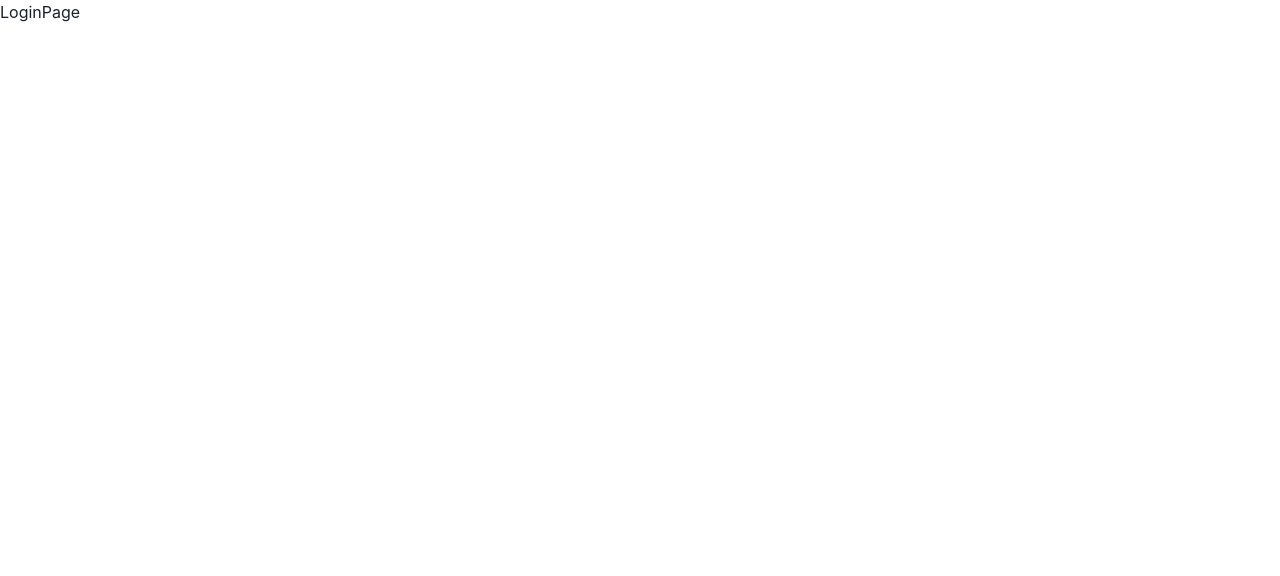
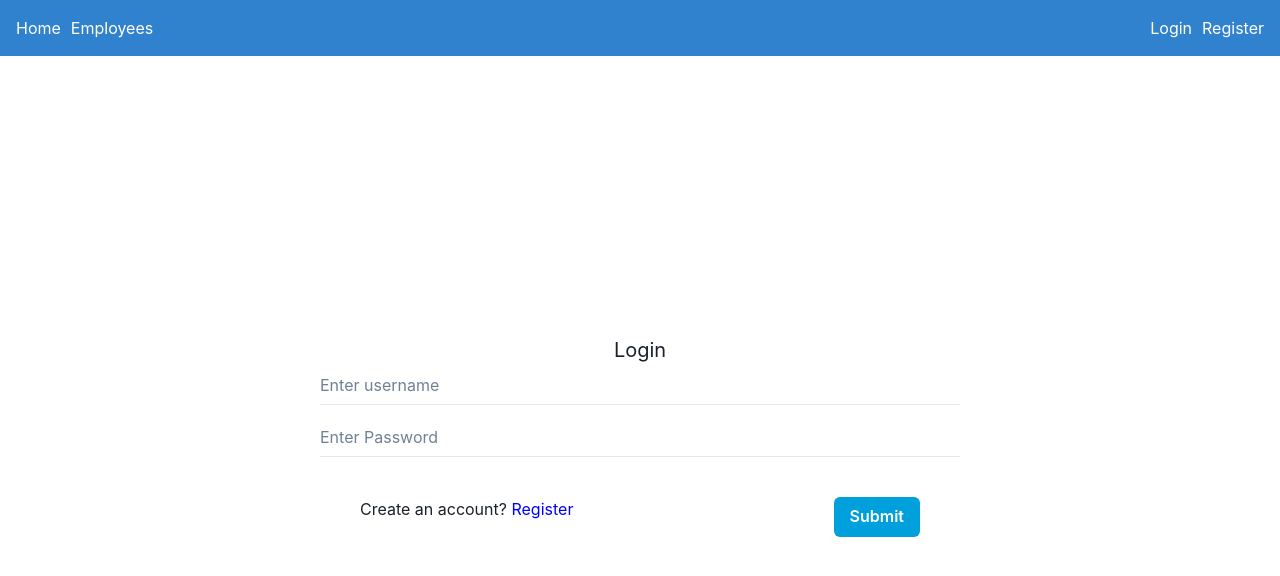
Before and after one commit to Ankit-Mishra07/revision_module, a React (Vite) app in the folder Mock-8/client/: page /login in a window 1280 px wide. Shown: the top 576 px of the page. Built offline with nearby package versions, Linux system fonts and the light colour scheme.

Commit message:
Navbar and Login functionality created with redux store

```diff
--- a/Mock-8/client/src/App.jsx
+++ b/Mock-8/client/src/App.jsx
@@ -2,14 +2,17 @@ import { ChakraProvider } from "@chakra-ui/react";
 import { useState } from "react";
 import { BrowserRouter } from "react-router-dom";
 import Routing from "./Routes/Routing";
-
+import { Provider as ReduxProvider } from "react-redux";
+import { store } from "./Redux/store";
 function App() {
   return (
     <>
       <BrowserRouter>
-        <ChakraProvider>
-          <Routing />
-        </ChakraProvider>
+        <ReduxProvider store={store}>
+          <ChakraProvider>
+            <Routing />
+          </ChakraProvider>
+        </ReduxProvider>
       </BrowserRouter>
     </>
   );
--- a/Mock-8/client/src/Pages/Home.jsx
+++ b/Mock-8/client/src/Pages/Home.jsx
@@ -1,15 +1,53 @@
-import React, { useEffect } from "react";
+import { Box, Heading } from "@chakra-ui/react";
+import React, { useEffect, useState } from "react";
+import { useSelector } from "react-redux";
 import { useNavigate } from "react-router-dom";
 import { getLocal } from "../utils/localUtil";
 
 const Home = () => {
   const navigate = useNavigate();
+  const { userInfo, success, error } = useSelector(
+    (state) => state.registerState
+  );
+  const [user, setUser] = useState();
   useEffect(() => {
-    if (!getLocal("mockUser")) {
+    if (!userInfo) {
       navigate("/login");
+    } else {
+      setUser(userInfo);
     }
   }, []);
-  return <div>Home</div>;
+  return (
+    <Box
+      style={{
+        display: "flex",
+        justifyContent: "center",
+        alignItems: "center",
+        width: "100%",
+        height: "100vh",
+        flexDirection: "column",
+      }}
+    >
+      <Heading fontSize="xl" marginBottom={20} textAlign="center">
+        My Profile
+      </Heading>
+      <Box
+        width={"50%"}
+        style={{
+          boxShadow:
+            " rgba(50, 50, 93, 0.25) 0px 13px 27px -5px, rgba(0, 0, 0, 0.3) 0px 8px 16px -8px",
+          padding: 20,
+          boxSizing: "border-box",
+        }}
+      >
+        <Box>Name : {user?.name}</Box>
+        <Box>Mobile no. : {user?.mobile}</Box>
+        <Box>Username : {user?.username}</Box>
+        <Box>Email : {user?.email}</Box>
+        <Box>Description : {user?.description}</Box>
+      </Box>
+    </Box>
+  );
 };
 
 export default Home;
--- a/Mock-8/client/src/Pages/LoginPage.jsx
+++ b/Mock-8/client/src/Pages/LoginPage.jsx
@@ -1,9 +1,68 @@
-import React from 'react'
+import React from "react";
+import { useEffect } from "react";
+import { useDispatch, useSelector } from "react-redux";
+import { useNavigate } from "react-router-dom";
+import { toast } from "react-toastify";
+import Login from "../components/Login";
+import { registerSuccess } from "../Redux/Actions/userAction";
 
 const LoginPage = () => {
+  const { userInfo, success, error } = useSelector(
+    (state) => state.registerState
+  );
+  const navigate = useNavigate();
+  const dispatch = useDispatch();
+  useEffect(() => {
+    if (userInfo) {
+      navigate("/");
+    }
+  });
+
+  const handleSubmit = (payload) => {
+    fetch("https://masai-api-mocker.herokuapp.com/auth/login", {
+      method: "POST",
+      body: JSON.stringify(payload),
+      headers: {
+        "Content-Type": "application/json",
+      },
+    })
+      .then((res) => res.json())
+      .then((res) => {
+        if (res.error === false) {
+          FetchUser(res.token, payload.username);
+        } else {
+          toast("wrong credential");
+        }
+      });
+  };
+  const FetchUser = async (token, username) => {
+    await fetch(`https://masai-api-mocker.herokuapp.com/user/${username}`, {
+      method: "GET",
+      headers: {
+        Authorization: `Bearer ${token}`,
+        "Content-Type": "application/json",
+      },
+    })
+      .then((res) => res.json())
+      .then((res) => {
+        if (res.message) {
+          toast(res.message);
+        } else {
+          dispatch(registerSuccess(res));
+          navigate("/");
+          toast("Logged in successfully");
+        }
+      })
+      .catch((error) => {
+        toast("Something went wrong");
+      });
+  };
+
   return (
-    <div>LoginPage</div>
-  )
-}
+    <>
+      <Login handleSubmit={handleSubmit} />
+    </>
+  );
+};
 
-export default LoginPage
+export default LoginPage;
--- a/Mock-8/client/src/Pages/RegisterPage.jsx
+++ b/Mock-8/client/src/Pages/RegisterPage.jsx
@@ -9,10 +9,11 @@ import { useNavigate } from "react-router-dom";
 import { toast } from "react-toastify";
 
 import Register from "../components/Register";
-import { setLocal } from "../utils/localUtil";
-
+import { useDispatch } from "react-redux";
+import { registerFail, registerSuccess } from "../Redux/Actions/userAction";
 const RegisterPage = () => {
   const navigate = useNavigate();
+  const dispatch = useDispatch();
   const handleSubmit = (payload) => {
     fetch("https://masai-api-mocker.herokuapp.com/auth/register", {
       method: "POST",
@@ -24,10 +25,11 @@ const RegisterPage = () => {
       .then((res) => res.json())
       .then((res) => {
         if (res.error === false) {
+          dispatch(registerSuccess(payload));
+          toast("Registered Successfully");
           navigate("/login");
-          toast("Registered Successfully");
-          setLocal(payload);
         } else {
+          dispatch(registerFail());
           toast("User already exists plese try with different data");
         }
       });
--- /dev/null
+++ b/Mock-8/client/src/Redux/Actions/userAction.js
@@ -0,0 +1,17 @@
+import {
+  USER_REGISTER_FAIL,
+  USER_REGISTER_SUCCESS,
+} from "../Contants/userContants";
+
+export const registerSuccess = (payload) => {
+  return {
+    type: USER_REGISTER_SUCCESS,
+    payload,
+  };
+};
+
+export const registerFail = () => {
+  return {
+    type: USER_REGISTER_FAIL,
+  };
+};
--- /dev/null
+++ b/Mock-8/client/src/Redux/Contants/userContants.js
@@ -0,0 +1,2 @@
+export const USER_REGISTER_SUCCESS = "USER_REGISTER_SUCCESS";
+export const USER_REGISTER_FAIL = "USER_REGISTER_FAIL";
--- /dev/null
+++ b/Mock-8/client/src/Redux/Reducers/userReducer.js
@@ -0,0 +1,26 @@
+import { getLocal, setLocal } from "../../utils/localUtil";
+import {
+  USER_REGISTER_FAIL,
+  USER_REGISTER_SUCCESS,
+} from "../Contants/userContants";
+const init = {
+  userInfo: getLocal("mockUser") || null,
+};
+export const registerReducer = (state = init, { type, payload }) => {
+  switch (type) {
+    case USER_REGISTER_SUCCESS:
+      setLocal("mockUser", payload);
+      return {
+        userInfo: payload,
+        success: true,
+        error: false,
+      };
+    case USER_REGISTER_FAIL:
+      return {
+        error: true,
+        success: false,
+      };
+    default:
+      return state;
+  }
+};
--- /dev/null
+++ b/Mock-8/client/src/Redux/store.js
@@ -0,0 +1,8 @@
+import { combineReducers, createStore } from "redux";
+import { registerReducer } from "./Reducers/userReducer";
+
+const rootReducer = combineReducers({
+  registerState: registerReducer,
+});
+
+export const store = createStore(rootReducer);
--- a/Mock-8/client/src/Routes/Routing.jsx
+++ b/Mock-8/client/src/Routes/Routing.jsx
@@ -8,11 +8,13 @@ import RegisterPage from "../Pages/RegisterPage";
 import SingleEmployee from "../Pages/SingleEmployee";
 import { ToastContainer, toast } from "react-toastify";
 import "react-toastify/dist/ReactToastify.css";
+import Navbar from "../components/Navbar";
 
 const Routing = () => {
   return (
     <>
       <ToastContainer />
+      <Navbar />
       <Routes>
         <Route path="/" element={<Home />}></Route>
         <Route path="/register" element={<RegisterPage />}></Route>
--- /dev/null
+++ b/Mock-8/client/src/components/Login.jsx
@@ -0,0 +1,62 @@
+import React from "react";
+import { Box, Button, Input, Stack, Text } from "@chakra-ui/react";
+import { Link } from "react-router-dom";
+import { useState } from "react";
+
+const Login = ({ handleSubmit }) => {
+  let [form, setForm] = useState({
+    username: "",
+    password: "",
+  });
+  const handleChange = (e) => {
+    let { value, name } = e.target;
+    setForm({
+      ...form,
+      [name]: value,
+    });
+  };
+  return (
+    <Box
+      style={{
+        display: "flex",
+        justifyContent: "center",
+        alignItems: "center",
+        width: "100%",
+        height: "100vh",
+      }}
+    >
+      <Box width={"50%"}>
+        <h1 style={{ textAlign: "center", fontSize: "20px" }}>Login</h1>
+        <Stack spacing={3}>
+          <Input
+            variant="flushed"
+            placeholder="Enter username"
+            name="username"
+            value={form.username}
+            onChange={(e) => handleChange(e)}
+          />
+          <Input
+            variant="flushed"
+            placeholder="Enter Password"
+            name="password"
+            value={form.password}
+            onChange={(e) => handleChange(e)}
+          />
+        </Stack>
+        <Box display={"flex"} justifyContent="space-between" padding={10}>
+          <Text>
+            Create an account?{" "}
+            <Link to="/register" style={{ color: "blue" }}>
+              Register
+            </Link>
+          </Text>
+          <Button colorScheme="linkedin" onClick={() => handleSubmit(form)}>
+            Submit
+          </Button>
+        </Box>
+      </Box>
+    </Box>
+  );
+};
+
+export default Login;
--- /dev/null
+++ b/Mock-8/client/src/components/Navbar.jsx
@@ -0,0 +1,41 @@
+import { Box, Tab, TabList } from "@chakra-ui/react";
+import React from "react";
+import { useSelector } from "react-redux";
+import { Link } from "react-router-dom";
+import Register from "./Register";
+
+const Navbar = () => {
+  const { userInfo, success, error } = useSelector(
+    (state) => state.registerState
+  );
+  return (
+    <>
+      <Box
+        bg="blue.500"
+        display={"flex"}
+        justifyContent="space-between"
+        w="100%"
+        p={4}
+        alignItems="center"
+        color="white"
+      >
+        <Box display={"flex"} gap="10px">
+          <Link to="/">Home</Link>
+          <Link to="/employees">Employees</Link>
+        </Box>
+        <Box display={"flex"} gap="10px">
+          {userInfo ? (
+            <Link to="/login">Logout</Link>
+          ) : (
+            <>
+              <Link to="/login">Login</Link>
+              <Link to="/register">Register</Link>
+            </>
+          )}
+        </Box>
+      </Box>
+    </>
+  );
+};
+
+export default Navbar;
```
